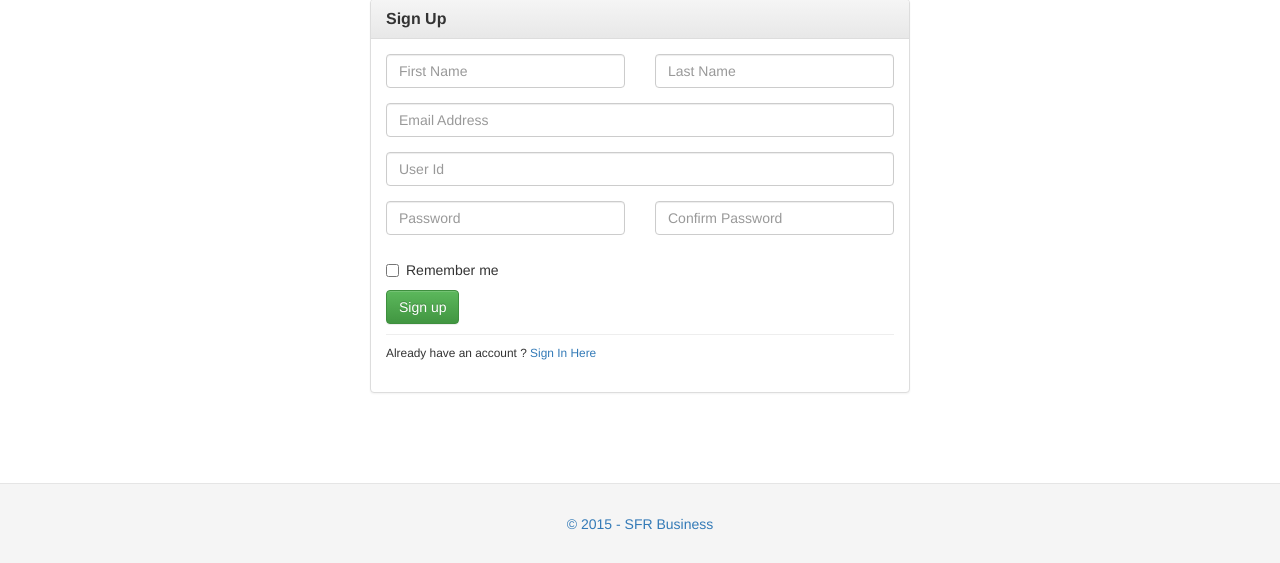
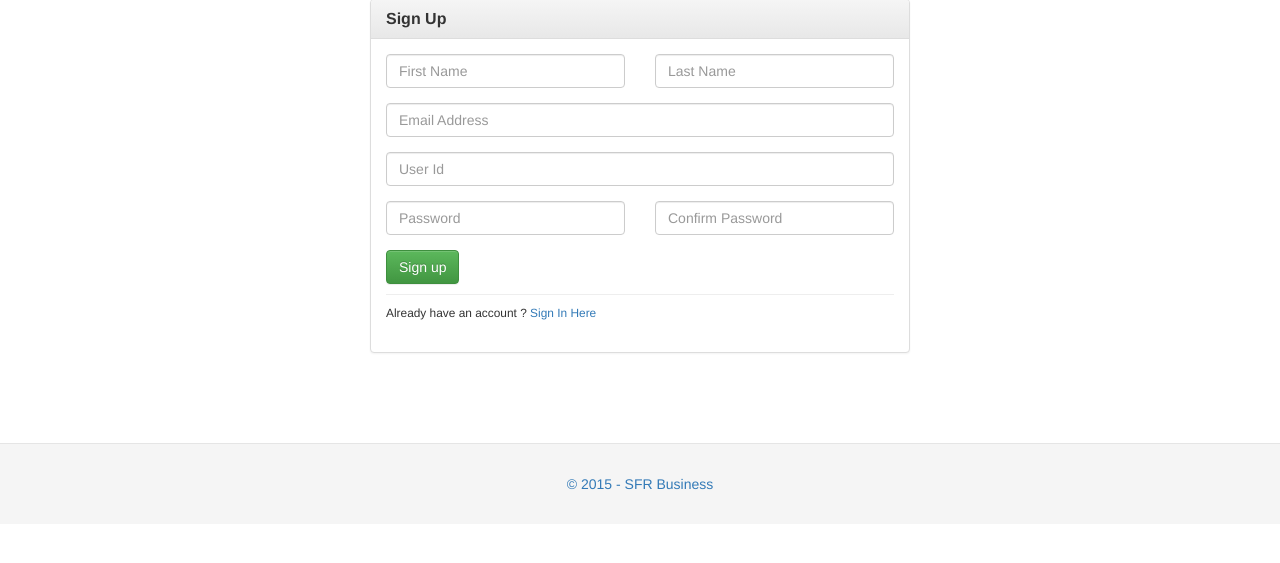
Before and after one commit to JoelCapitao/web-nsg, a Flask app: page /register in a window 1280 px wide. Shown: the part 179-742 px from the top of the page. Run offline with Flask 2, Linux system fonts and the light colour scheme; some libraries are stand-ins or nearby versions.

Commit message:
Removed the 'Remember me' in the Register page

```diff
--- a/templates/register.html
+++ b/templates/register.html
@@ -51,13 +51,6 @@
                         {{ render_register_field(form.confirm) }}
                     </div>
                 </div>
-                <div class="input-group">
-                    <div class="checkbox" style="margin-top: 0px;">
-                        <label>
-                          <input id="login-remember" type="checkbox" name="remember" value="1"> Remember me
-                        </label>
-                    </div>
-                </div>
                 <button type="submit" class="btn btn-success">Sign up</button>
 
                 <hr style="margin-top:10px;margin-bottom:10px;" >
```
